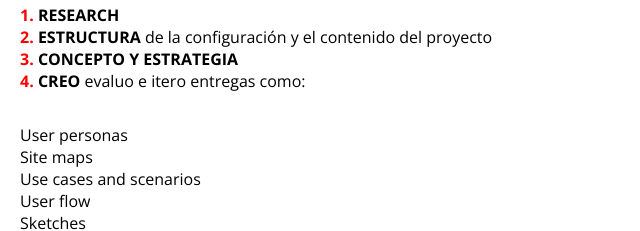
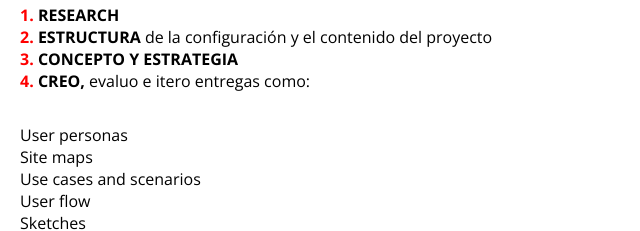
Before and after one commit to kiri95/portfolio-marina, a plain HTML site: page index.html in a window 1280 px wide. Shown: the part 1952-2183 px from the top of the page, 0-640 px from the left. Drawn offline with nearby package versions, Linux system fonts and the light colour scheme.

Commit message:
He puesto una coma

```diff
--- a/index.html
+++ b/index.html
@@ -42,7 +42,7 @@
                 <li><b class="red">1. </b><b>RESEARCH</b></li>
                 <li><b class="red">2. </b><b>ESTRUCTURA</b> de la configuración y el contenido del proyecto</li>
                 <li><b class="red">3. </b><b>CONCEPTO Y ESTRATEGIA</b></li>
-                <li><b class="red">4. </b><b>CREO</b> evaluo e itero entregas como:</li>
+                <li><b class="red">4. </b><b>CREO,</b> evaluo e itero entregas como:</li>
             </ul>
             <ul>
                 <li>User personas</li>
```
